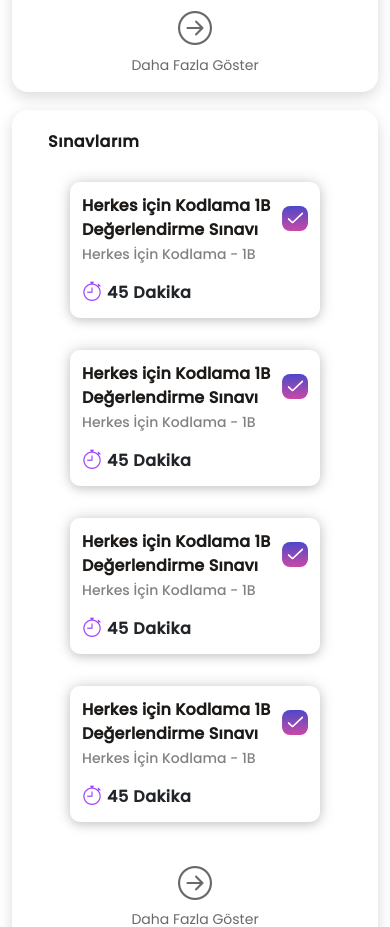
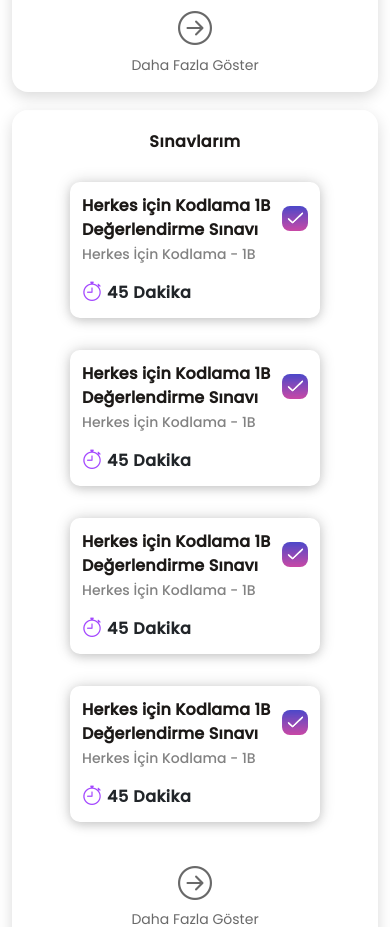
Before and after one commit to DotNetReactFullStack/tobeto-platform-frontend, a React (Create React App) app: page / in a window 390 px wide. Shown: the part 1360-2287 px from the top of the page. Built offline with nearby package versions, Linux system fonts and the light colour scheme.

Commit message:
Updated Exam component

```diff
--- a/src/components/Homepage/Exam.css
+++ b/src/components/Homepage/Exam.css
@@ -87,6 +87,11 @@
 
 @media (max-width: 1200px) {
 
+  .exam-component-header {
+    display: flex;
+    justify-content: center;
+  }
+
   .exam-component-body {
     justify-content: center;
   }
```
